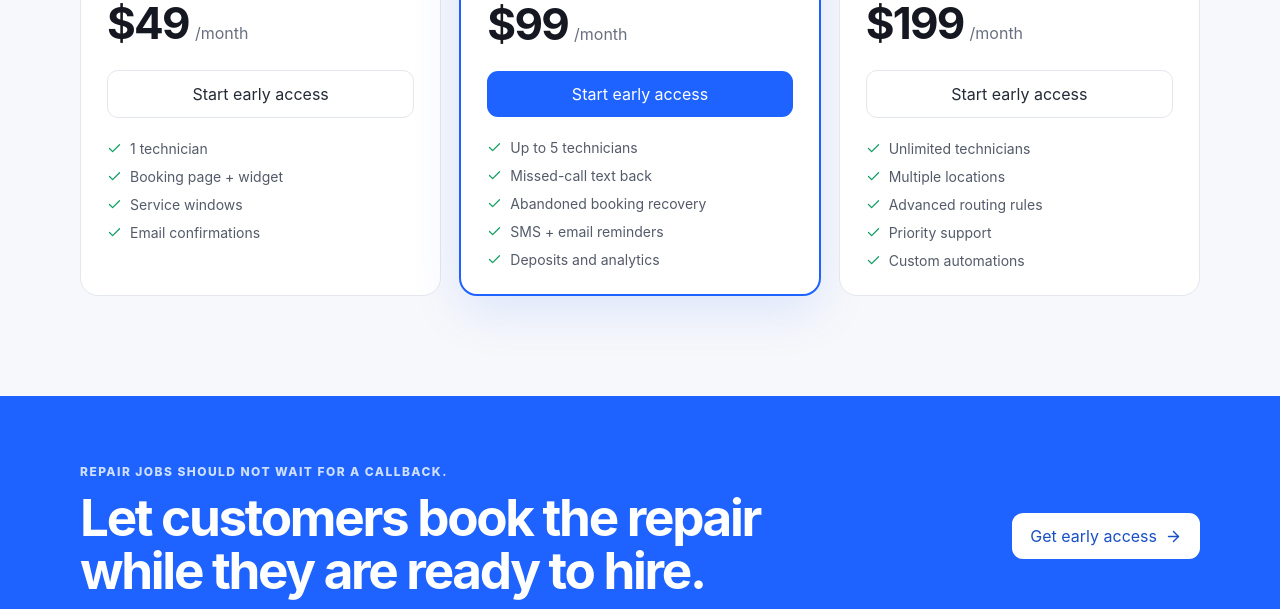
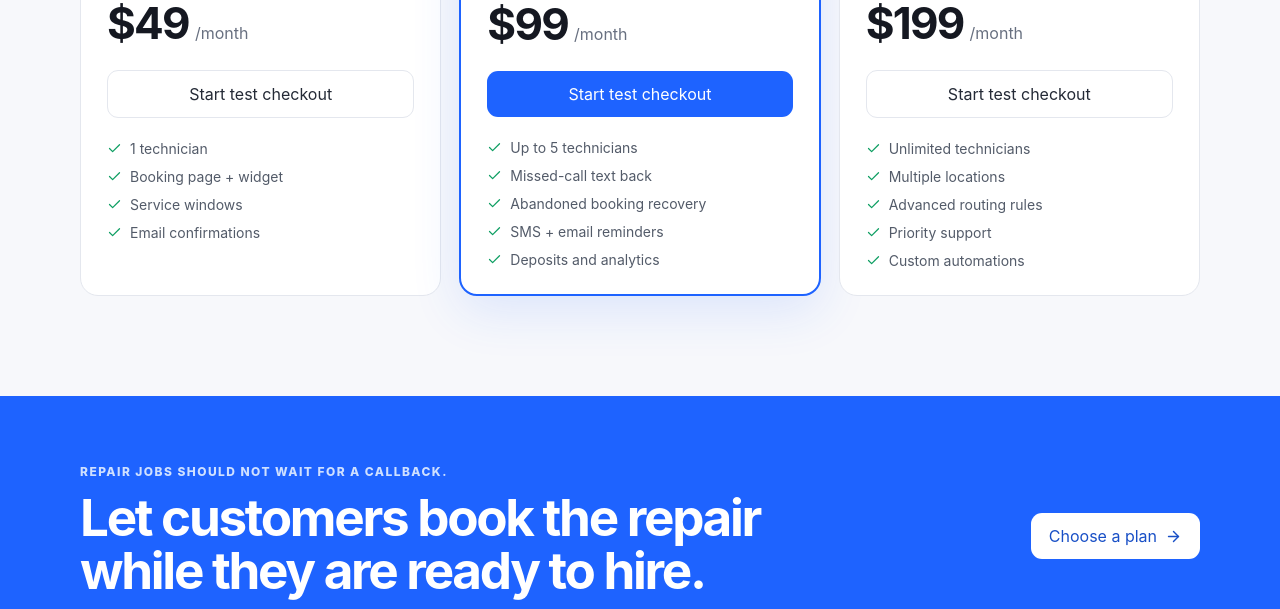
Before and after one commit to golfsum/Repairslot, a Next.js app: page / in a window 1280 px wide. Shown: the part 2460-3069 px from the top of the page. Built offline with nearby package versions, Linux system fonts and the light colour scheme.

Commit message:
Connect pricing plans to Stripe test checkout

```diff
--- a/app/page.tsx
+++ b/app/page.tsx
@@ -141,15 +141,15 @@ export default function Home() {
         </div>
         <div className="pricingGrid">
           {[
-            {name:'Starter', price:'$49', desc:'For solo repair businesses', features:['1 technician','Booking page + widget','Service windows','Email confirmations']},
-            {name:'Pro', price:'$99', desc:'For growing repair teams', featured:true, features:['Up to 5 technicians','Missed-call text back','Abandoned booking recovery','SMS + email reminders','Deposits and analytics']},
-            {name:'Business', price:'$199', desc:'For larger teams and locations', features:['Unlimited technicians','Multiple locations','Advanced routing rules','Priority support','Custom automations']},
+            {name:'Starter', price:'$49', desc:'For solo repair businesses', href:'https://buy.stripe.com/test_14AaEQgLLgJ244S96ScMM00', features:['1 technician','Booking page + widget','Service windows','Email confirmations']},
+            {name:'Pro', price:'$99', desc:'For growing repair teams', featured:true, href:'https://buy.stripe.com/test_7sY7sEbrr0K444SgzkcMM01', features:['Up to 5 technicians','Missed-call text back','Abandoned booking recovery','SMS + email reminders','Deposits and analytics']},
+            {name:'Business', price:'$199', desc:'For larger teams and locations', href:'https://buy.stripe.com/test_3cIbIUbrr78satg4QCcMM02', features:['Unlimited technicians','Multiple locations','Advanced routing rules','Priority support','Custom automations']},
           ].map((plan) => (
             <article className={plan.featured ? 'priceCard featured' : 'priceCard'} key={plan.name}>
               {plan.featured && <div className="popular">Most popular</div>}
               <h3>{plan.name}</h3><p>{plan.desc}</p>
               <div className="price"><strong>{plan.price}</strong><span>/month</span></div>
-              <a className={plan.featured ? 'button full' : 'ghostButton full'} href="mailto:hello@repairslot.com?subject=RepairSlot early access">Start early access</a>
+              <a className={plan.featured ? 'button full' : 'ghostButton full'} href={plan.href}>Start test checkout</a>
               <ul>{plan.features.map(f => <li key={f}><Check size={15} /> {f}</li>)}</ul>
             </article>
           ))}
@@ -159,7 +159,7 @@ export default function Home() {
       <section className="cta">
         <div className="shell ctaInner">
           <div><div className="eyebrow light">Repair jobs should not wait for a callback.</div><h2>Let customers book the repair while they are ready to hire.</h2></div>
-          <a className="button lightButton" href="mailto:hello@repairslot.com?subject=RepairSlot early access">Get early access <ArrowRight size={17} /></a>
+          <a className="button lightButton" href="#pricing">Choose a plan <ArrowRight size={17} /></a>
         </div>
       </section>
 
```
